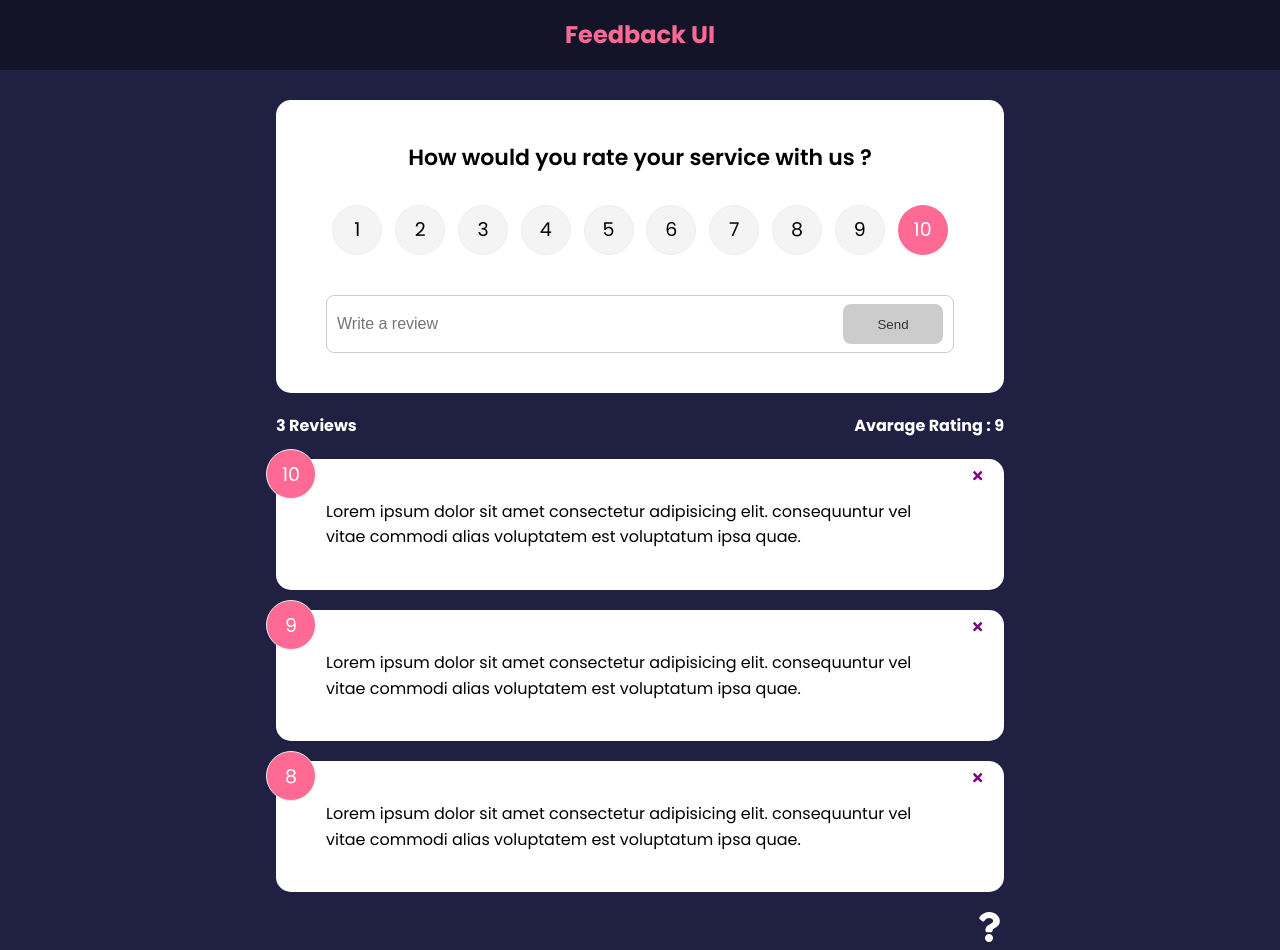
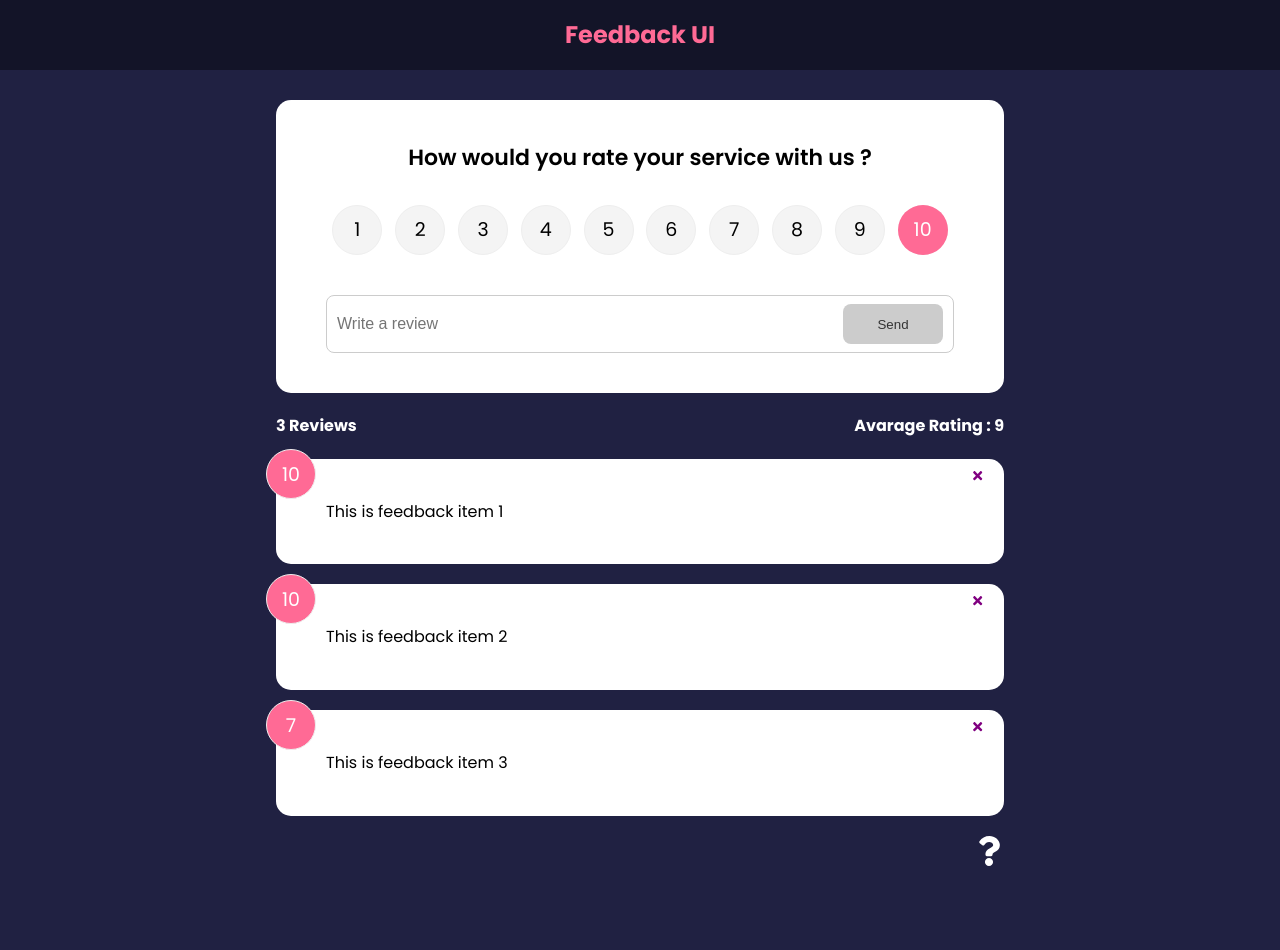
Before and after one commit to ulusan/Feedback-App-With-React, a React (Create React App) app: page / in a window 1280 px wide. After the commit the page ends 873 px from the top, so only its background shows below. Built offline with nearby package versions, Linux system fonts and the light colour scheme; the HTML template or start-up script is replaced by a standard one.

Commit message:
Moving Functions to Context

```diff
--- a/src/App.js
+++ b/src/App.js
@@ -1,9 +1,6 @@
-import { v4 as uuidv4 } from "uuid";
 import { BrowserRouter as Router, Route, Routes } from "react-router-dom";
-import { useState } from "react";
 import Header from "./components/Header";
 import Feedbacklist from "./components/FeedbackList";
-import FeedbackData from "./data/FeedbackData";
 import FeedbackStats from "./components/FeedbackStats";
 import FeedbackForm from "./components/FeedbackForm";
 import AboutPage from "./pages/AboutPage";
@@ -11,18 +8,6 @@
 import AboutIconLink from "./components/AboutIconLink";
 
 function App() {
-  const [feedback, setFeedback] = useState(FeedbackData);
-
-  const addFeedback = (newFeedback) => {
-    newFeedback.id = uuidv4();
-    setFeedback([newFeedback, ...feedback]);
-  };
-
-  const deletFeedback = (id) => {
-    if (window.confirm("Are you sure you want to delete ?")) {
-      setFeedback(feedback.filter((item) => item.id !== id));
-    }
-  };
   return (
     <FeedbackProvider>
       <Router>
@@ -34,12 +19,9 @@
               path="/"
               element={
                 <>
-                  <FeedbackForm handleAdd={addFeedback} />
-                  <FeedbackStats feedback={feedback} />
-                  <Feedbacklist
-                    feedback={feedback}
-                    handleDelete={deletFeedback}
-                  />
+                  <FeedbackForm />
+                  <FeedbackStats />
+                  <Feedbacklist />
                 </>
               }
             ></Route>
--- a/src/components/FeedbackForm.jsx
+++ b/src/components/FeedbackForm.jsx
@@ -1,13 +1,16 @@
-import { useState } from "react";
+import { useState, useContext } from "react";
 import RatingSelect from "./RatingSelect";
 import Card from "./shared/Card";
 import Button from "./shared/Button";
+import FeedbackContext from "../context/FeedbackContext";
 
-function FeedbackForm({ handleAdd }) {
+function FeedbackForm() {
   const [text, setText] = useState("");
   const [rating, setRating] = useState(10);
   const [btnDisabled, setBtnDisabled] = useState(true);
   const [message, setMessage] = useState("");
+
+  const { addFeedback } = useContext(FeedbackContext);
 
   const handleTextChange = (e) => {
     if (text === "") {
@@ -32,7 +35,7 @@
         rating,
       };
 
-      handleAdd(newFeedback);
+      addFeedback(newFeedback);
 
       setText("");
     }
--- a/src/components/FeedbackItem.jsx
+++ b/src/components/FeedbackItem.jsx
@@ -1,12 +1,15 @@
 import { FaTimes } from "react-icons/fa";
 import PropTypes from "prop-types";
+import { useContext } from "react";
 import Card from "./shared/Card";
+import FeedbackContext from "../context/FeedbackContext";
 
-function FeedbackItem({ item, handleDelete }) {
+function FeedbackItem({ item }) {
+  const { deleteFeedback } = useContext(FeedbackContext);
   return (
     <Card>
       <div className="num-display">{item.rating}</div>
-      <button onClick={() => handleDelete(item.id)} className="close">
+      <button onClick={() => deleteFeedback(item.id)} className="close">
         <FaTimes color="purple" />
       </button>
       <div className="text-display">{item.text}</div>
--- a/src/components/FeedbackList.jsx
+++ b/src/components/FeedbackList.jsx
@@ -1,8 +1,11 @@
 import { motion, AnimatePresence } from "framer-motion";
-import PropTypes from "prop-types";
+import { useContext } from "react";
 import FeedbackItem from "./FeedbackItem";
+import FeedbackContext from "../context/FeedbackContext";
 
-function FeedbackList({ feedback, handleDelete }) {
+function FeedbackList() {
+  const { feedback } = useContext(FeedbackContext);
+
   if (!feedback || feedback.length === 0) {
     return <p>No Feedback Yet</p>;
   }
@@ -16,11 +19,7 @@
             animate={{ opacity: 1 }}
             exit={{ opacity: 0 }}
           >
-            <FeedbackItem
-              key={item.id}
-              item={item}
-              handleDelete={handleDelete}
-            />
+            <FeedbackItem key={item.id} item={item} />
           </motion.div>
         ))}
       </AnimatePresence>
@@ -34,15 +33,4 @@
   //   </div>
   // );
 }
-
-FeedbackList.propTypes = {
-  feedback: PropTypes.arrayOf(
-    PropTypes.shape({
-      id: PropTypes.number.isRequired,
-      text: PropTypes.string.isRequired,
-      rating: PropTypes.number.isRequired,
-    })
-  ),
-};
-
 export default FeedbackList;
--- a/src/components/FeedbackStats.jsx
+++ b/src/components/FeedbackStats.jsx
@@ -1,6 +1,9 @@
-import PropTypes from "prop-types";
+import { useContext } from "react";
+import FeedbackContext from "../context/FeedbackContext";
 
-function FeedbackStats({ feedback }) {
+function FeedbackStats() {
+  const { feedback } = useContext(FeedbackContext);
+
   // Calculate ratings avr
   let avarage =
     feedback.reduce((acc, cur) => {
@@ -17,8 +20,4 @@
   );
 }
 
-FeedbackStats.propTypes = {
-  feedback: PropTypes.array.isRequired,
-};
-
 export default FeedbackStats;
--- a/src/context/FeedbackContext.js
+++ b/src/context/FeedbackContext.js
@@ -1,4 +1,5 @@
 import { createContext, useState } from "react";
+import { v4 as uuidv4 } from "uuid";
 
 const FeedbackContext = createContext();
 
@@ -6,14 +7,37 @@
   const [feedback, setFeedback] = useState([
     {
       id: 1,
-      text: "this item is from context",
+      text: "This is feedback item 1",
       rating: 10,
     },
+    {
+      id: 2,
+      text: "This is feedback item 2",
+      rating: 10,
+    },
+    {
+      id: 3,
+      text: "This is feedback item 3",
+      rating: 7,
+    },
   ]);
+
+  const addFeedback = (newFeedback) => {
+    newFeedback.id = uuidv4();
+    setFeedback([newFeedback, ...feedback]);
+  };
+
+  const deleteFeedback = (id) => {
+    if (window.confirm("Are you sure you want to delete ?")) {
+      setFeedback(feedback.filter((item) => item.id !== id));
+    }
+  };
   return (
     <FeedbackContext.Provider
       value={{
-        feedback: feedback,
+        feedback,
+        deleteFeedback,
+        addFeedback,
       }}
     >
       {children}
```
